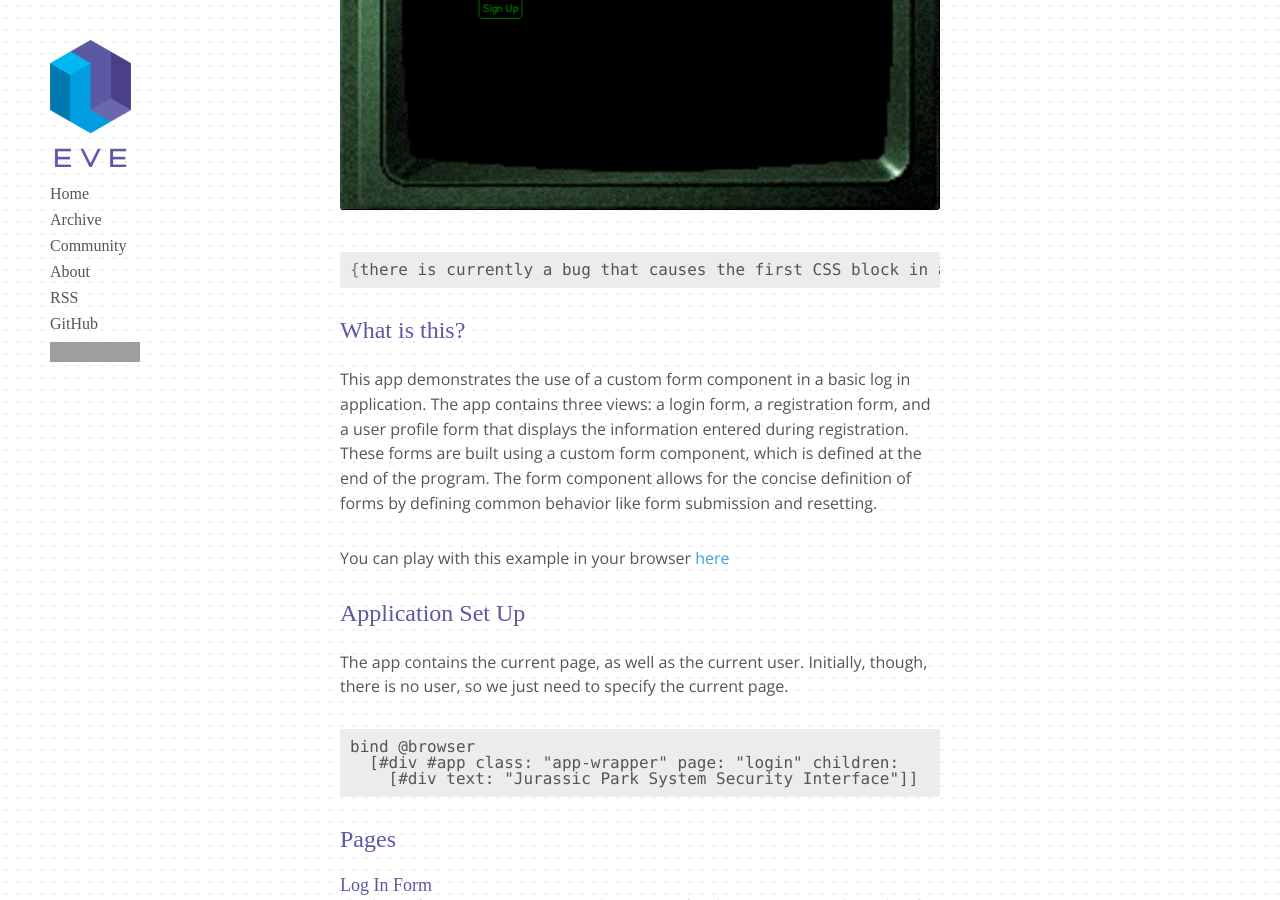
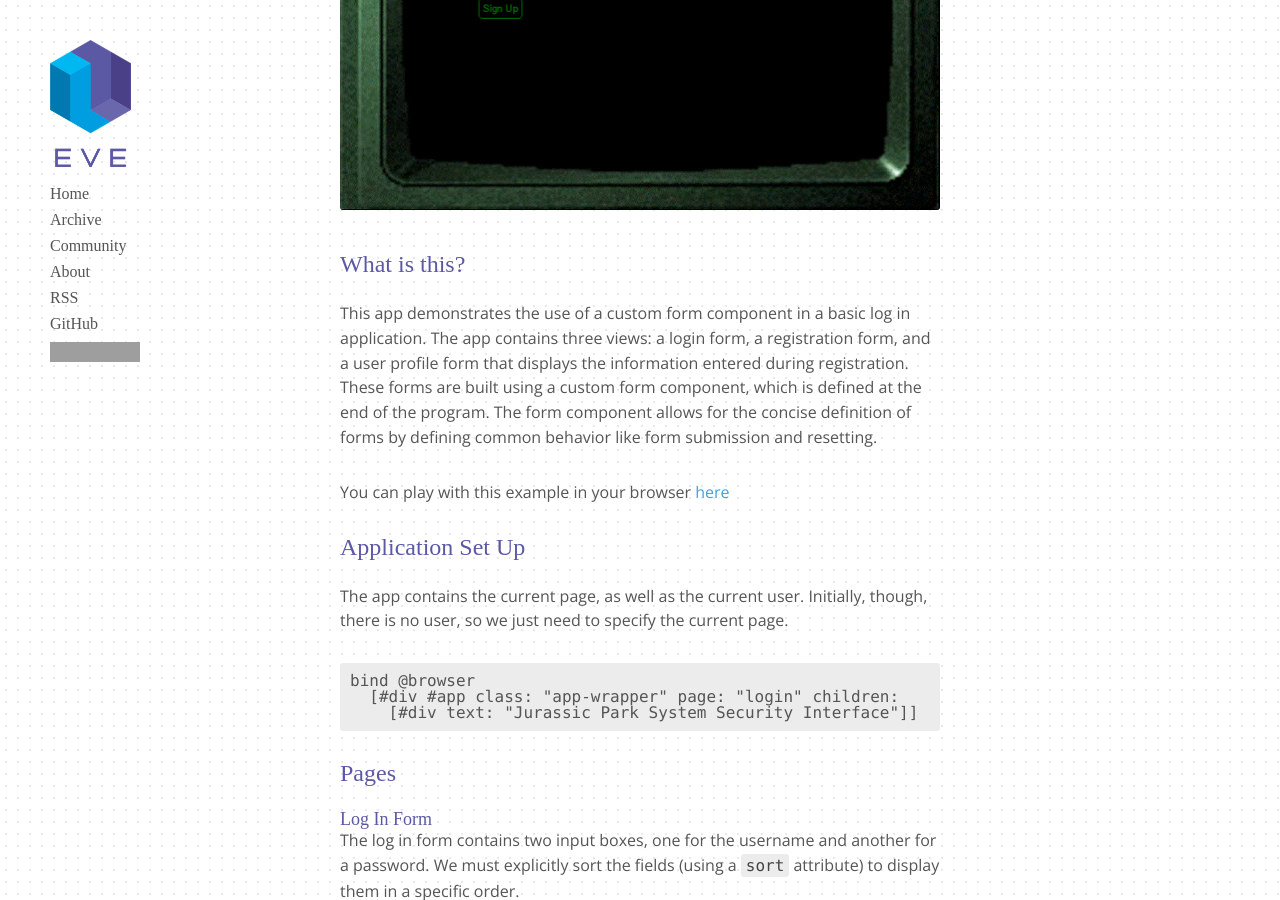
Before and after one commit to Kodowa/incidentalcomplexity, a Jekyll site: the page built from _posts/2017-03-01-ex3-jurassicpark.md, in a window 1280 px wide and 900 px high, scrolled down 444 px. Built offline with Jekyll 4.4.1, drawn with Linux system fonts in a browser that asks for light colours; some web fonts are replaced; grey boxes are pictures that could not be loaded.

Commit message:
remove CSS note

````diff
--- a/_posts/2017-03-01-ex3-jurassicpark.md
+++ b/_posts/2017-03-01-ex3-jurassicpark.md
@@ -6,11 +6,6 @@ tags: []
 ---
 
 ![Example 3]({{ site.url }}/images/ex3.png)
-
-
-```css
-{there is currently a bug that causes the first CSS block in an Eve program to be disregarded, so for a good time, leave this here}
-```
 
 ### What is this?
 
````
